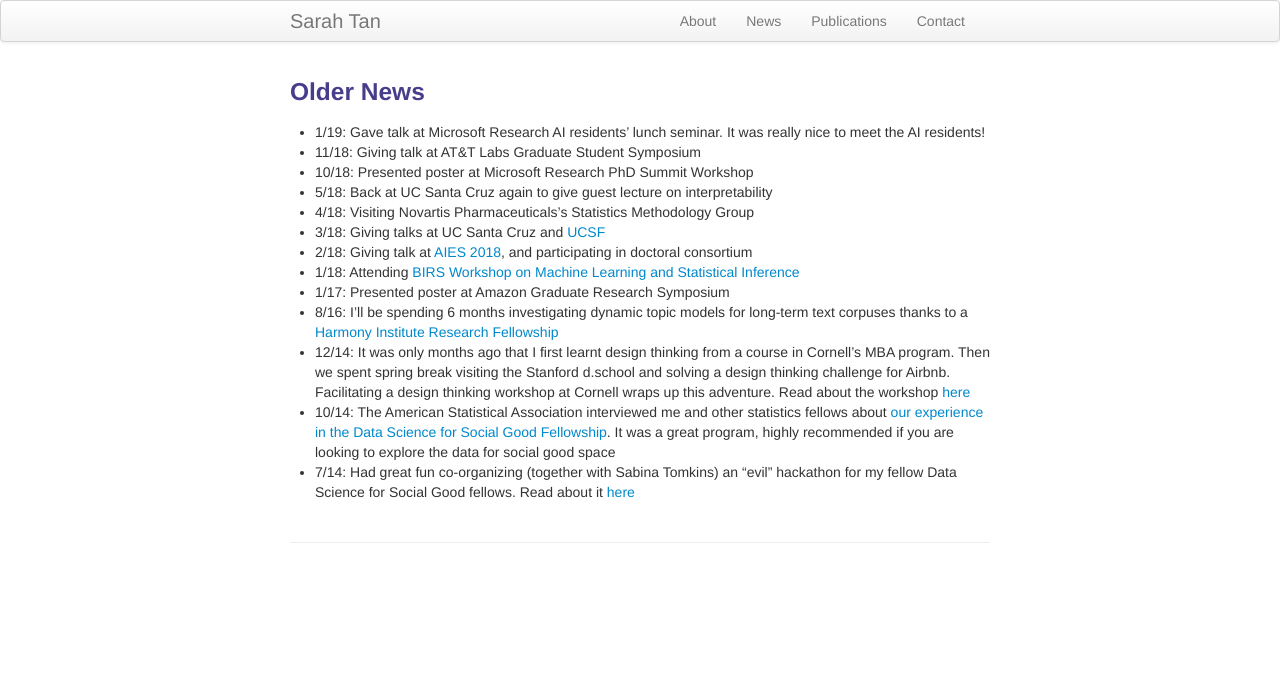
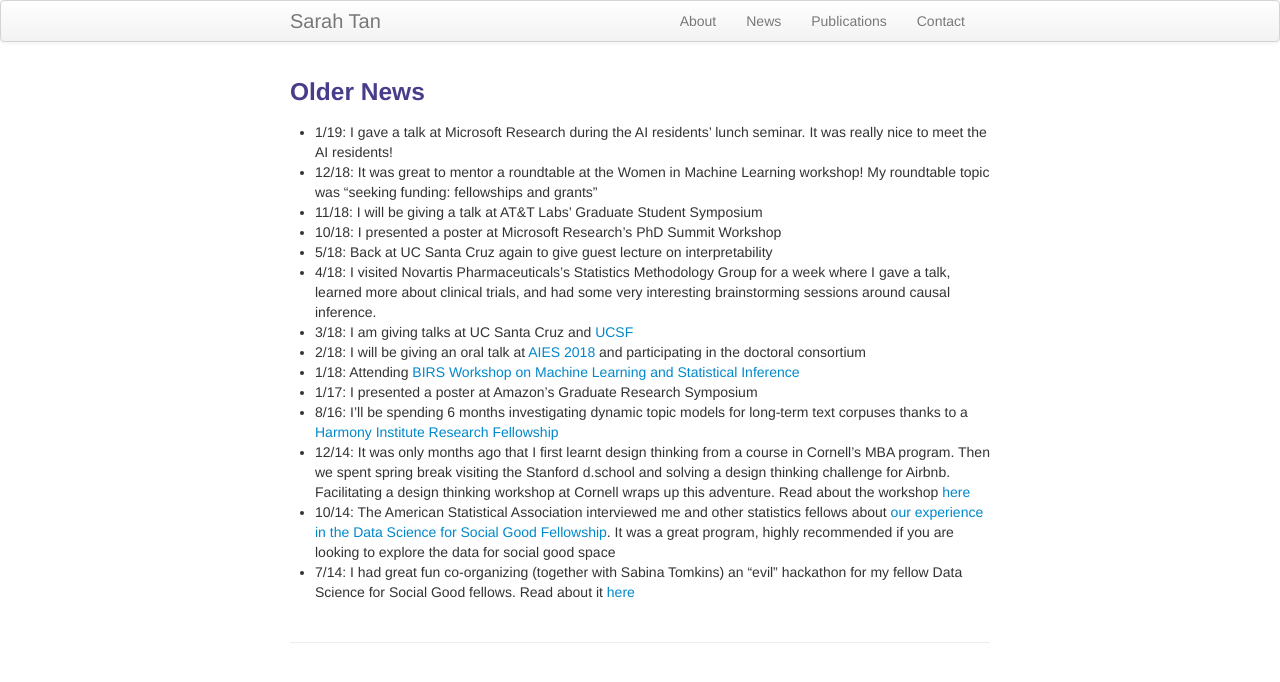
Before and after one commit to shftan/shftan.github.io, a Jekyll site: the page built from oldernews.md, in a window 1280 px wide. Shown: the top 682 px of the page. Built offline with Jekyll 4.4.1, drawn with Linux system fonts in a browser that asks for light colours.

Commit message:
Update oldernews.md

```diff
--- a/oldernews.md
+++ b/oldernews.md
@@ -7,16 +7,17 @@ keywords: Sarah Tan, Cornell, Statistics, interpretability, causal inference
 
 <div class="row-fluid" id="news"><h3>Older News</h3>
 </div>
-- 1/19: Gave talk at Microsoft Research AI residents' lunch seminar. It was really nice to meet the AI residents!
-- 11/18: Giving talk at AT&T Labs Graduate Student Symposium
-- 10/18: Presented poster at Microsoft Research PhD Summit Workshop
+- 1/19: I gave a talk at Microsoft Research during the AI residents' lunch seminar. It was really nice to meet the AI residents!
+- 12/18: It was great to mentor a roundtable at the Women in Machine Learning workshop! My roundtable topic was "seeking funding: fellowships and grants"
+- 11/18: I will be giving a talk at AT&T Labs' Graduate Student Symposium
+- 10/18: I presented a poster at Microsoft Research's PhD Summit Workshop
 - 5/18: Back at UC Santa Cruz again to give guest lecture on interpretability
-- 4/18: Visiting Novartis Pharmaceuticals's Statistics Methodology Group
-- 3/18: Giving talks at UC Santa Cruz and [UCSF](https://epibiostat.ucsf.edu/events/two-projects-interpretability-and-causal-inference-auditing-black-box-modelsimpact-evaluation)
-- 2/18: Giving talk at [AIES 2018](http://www.aies-conference.com), and participating in doctoral consortium
+- 4/18: I visited Novartis Pharmaceuticals's Statistics Methodology Group for a week where I gave a talk, learned more about clinical trials, and had some very interesting brainstorming sessions around causal inference.
+- 3/18: I am giving talks at UC Santa Cruz and [UCSF](https://epibiostat.ucsf.edu/events/two-projects-interpretability-and-causal-inference-auditing-black-box-modelsimpact-evaluation)
+- 2/18: I will be giving an oral talk at [AIES 2018](http://www.aies-conference.com) and participating in the doctoral consortium
 - 1/18: Attending [BIRS Workshop on Machine Learning and Statistical Inference](http://www.birs.ca/events/2018/5-day-workshops/18w5054)
-- 1/17: Presented poster at Amazon Graduate Research Symposium
+- 1/17: I presented a poster at Amazon's Graduate Research Symposium
 - 8/16: I'll be spending 6 months investigating dynamic topic models for long-term text corpuses thanks to a [Harmony Institute Research Fellowship](https://harmonylabs.org)
 - 12/14: It was only months ago that I first learnt design thinking from a course in Cornell's MBA program. Then we spent spring break visiting the Stanford d.school and solving a design thinking challenge for Airbnb. Facilitating a design thinking workshop at Cornell wraps up this adventure. Read about the workshop [here](https://team42design.wordpress.com/")
 - 10/14: The American Statistical Association interviewed me and other statistics fellows about [our experience in the Data Science for Social Good Fellowship](http://magazine.amstat.org/blog/2014/10/01/dssg/). It was a great program, highly recommended if you are looking to explore the data for social good space
-- 7/14: Had great fun co-organizing (together with Sabina Tomkins) an "evil" hackathon for my fellow Data Science for Social Good fellows. Read about it [here](https://dssg.uchicago.edu/2014/07/29/a-hackathon-for-but-mostly-against-evil)
+- 7/14: I had great fun co-organizing (together with Sabina Tomkins) an "evil" hackathon for my fellow Data Science for Social Good fellows. Read about it [here](https://dssg.uchicago.edu/2014/07/29/a-hackathon-for-but-mostly-against-evil)
```
